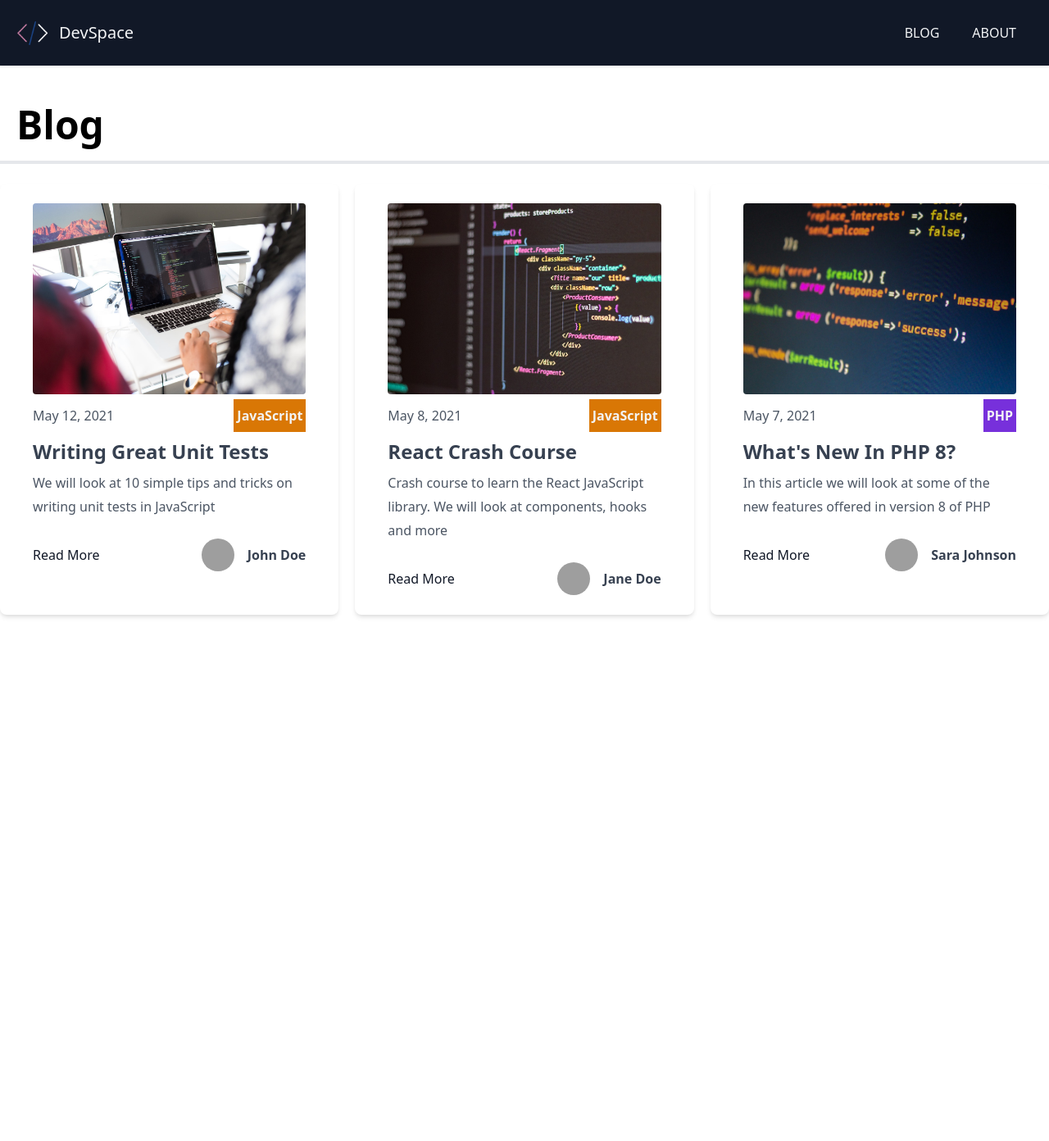
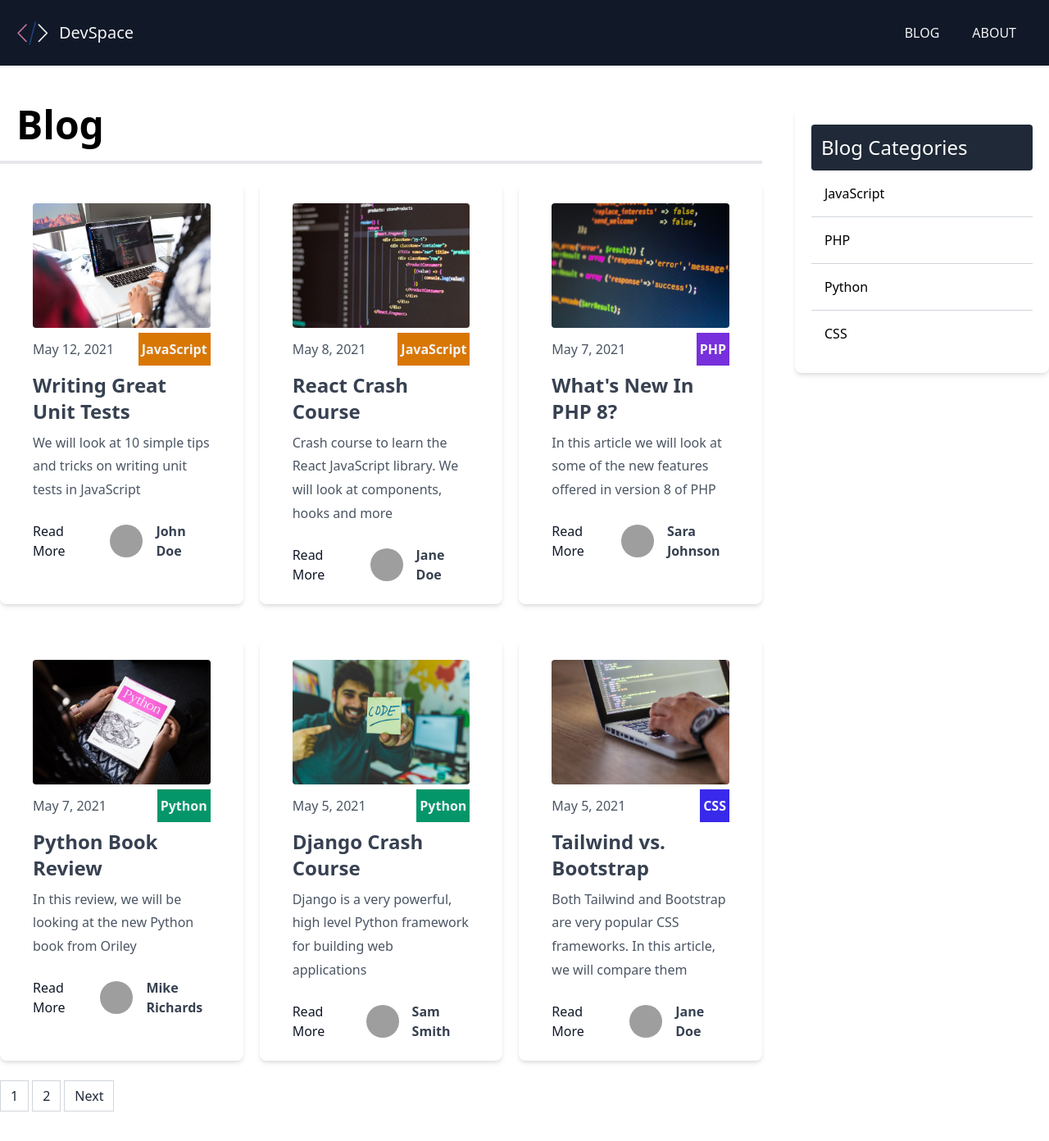
Before and after one commit to dm1tro69/devspace-blog, a Next.js app: page /blog/page/1 in a window 1280 px wide. Shown: the whole page at 82% size. Before the commit the page ends 800 px from the top, so only its background shows below. Built offline with nearby package versions, Linux system fonts and the light colour scheme; grey boxes are pictures that could not be loaded.

Commit message:
add pagination

```diff
--- /dev/null
+++ b/compnents/CategoryList.js
@@ -0,0 +1,18 @@
+import Link from 'next/link'
+
+export default function CategoryList({ categories }) {
+    return (
+        <div className='w-full p-5 bg-white rounded-lg shadow-md mt-6'>
+            <h3 className='text-2xl bg-gray-800 text-white p-3 rounded'>
+                Blog Categories
+            </h3>
+            <ul className='divide-y divide-gray-300'>
+                {categories.map((category, index) => (
+                    <Link key={index} href={`/blog/category/${category.toLowerCase()}`}>
+                        <li className='p-4 cursor-pointer hover:bg-gray-50'>{category}</li>
+                    </Link>
+                ))}
+            </ul>
+        </div>
+    )
+}
--- /dev/null
+++ b/compnents/Pagination.js
@@ -0,0 +1,39 @@
+import Link from 'next/link'
+
+export default function Pagination({ currentPage, numPages }) {
+    const isFirst = currentPage === 1
+    const isLast = currentPage === numPages
+    const prevPage = `/blog/page/${currentPage - 1}`
+    const nextPage = `/blog/page/${currentPage + 1}`
+
+    if (numPages === 1) return <></>
+
+    return (
+        <div className='mt-6'>
+            <ul className='flex pl-0 list-none my-2'>
+                {!isFirst && (
+                    <Link href={prevPage}>
+                        <li className='relative block py-2 px-3 leading-tight bg-white border border-gray-300 text-gray-800 mr-1 hover:bg-gray-200 cursor-pointer'>
+                            Previous
+                        </li>
+                    </Link>
+                )}
+                {Array.from({length: numPages}, (_, i) => (
+                    <Link href={`/blog/page/${i + 1}`}>
+                        <li className='relative block py-2 px-3 leading-tight bg-white border border-gray-300 text-gray-800 mr-1 hover:bg-gray-200 cursor-pointer'>
+                            {i + 1}
+                        </li>
+                    </Link>
+                ))}
+
+                {!isLast && (
+                    <Link href={nextPage}>
+                        <li className='relative block py-2 px-3 leading-tight bg-white border border-gray-300 text-gray-800 mr-1 hover:bg-gray-200 cursor-pointer'>
+                            Next
+                        </li>
+                    </Link>
+                )}
+            </ul>
+        </div>
+    )
+}
--- a/config/index.js
+++ b/config/index.js
@@ -1 +1 @@
-export const POSTS_PER_PAGE = 3
+export const POSTS_PER_PAGE = 6
--- /dev/null
+++ b/lib/posts.js
@@ -0,0 +1,26 @@
+import fs from "fs";
+import path from "path";
+import matter from "gray-matter";
+import {sortByDate} from "../utils";
+
+const files = fs.readdirSync(path.join('posts'))
+
+export function getPosts() {
+    const posts = files.map((filename) => {
+        const slug = filename.replace('.md', '')
+
+        const markdownWithMeta = fs.readFileSync(
+            path.join('posts', filename),
+            'utf-8'
+        )
+
+        const { data: frontmatter } = matter(markdownWithMeta)
+
+        return {
+            slug,
+            frontmatter,
+        }
+    })
+
+    return posts.sort(sortByDate)
+}
--- /dev/null
+++ b/pages/blog/category/[category_name].js
@@ -0,0 +1,79 @@
+import fs from 'fs';
+import path from 'path';
+import matter from "gray-matter";
+import Layout from "../../../compnents/Layout";
+import Post from "../../../compnents/Post";
+import CategoryList from "../../../compnents/CategoryList";
+import {getPosts} from "../../../lib/posts";
+
+
+export default function CategoryBlogPage({ posts, categoryName, categories }) {
+    return (
+        <Layout>
+            <div className='flex justify-between'>
+                <div className='w-3/4 mr-10'>
+                    <h1 className='text-5xl border-b-4 p-5 font-bold'>
+                        Posts in {categoryName}
+                    </h1>
+
+                    <div className='grid md:grid-cols-2 lg:grid-cols-3 gap-5'>
+                        {posts.map((post, index) => (
+                            <Post key={index} post={post} />
+                        ))}
+                    </div>
+                </div>
+
+                <div className='w-1/4'>
+                    <CategoryList categories={categories} />
+                </div>
+            </div>
+        </Layout>
+    )
+}
+
+export async function getStaticPaths() {
+    const files = fs.readdirSync(path.join('posts'))
+
+    const categories = files.map((filename) => {
+        const markdownWithMeta = fs.readFileSync(
+            path.join('posts', filename),
+            'utf-8'
+        )
+
+        const { data: frontmatter } = matter(markdownWithMeta)
+
+        return frontmatter.category.toLowerCase()
+    })
+
+    const paths = categories.map((category) => ({
+        params: { category_name: category },
+    }))
+
+    return {
+        paths,
+        fallback: false,
+    }
+}
+
+export async function getStaticProps({ params: { category_name } }) {
+    const files = fs.readdirSync(path.join('posts'))
+
+    const posts = getPosts()
+
+    // Get categories for sidebar
+    const categories = posts.map((post) => post.frontmatter.category)
+    const uniqueCategories = [...new Set(categories)]
+
+    // Filter posts by category
+    const categoryPosts = posts.filter(
+        (post) => post.frontmatter.category.toLowerCase() === category_name
+    )
+
+    return {
+        props: {
+            posts: categoryPosts,
+            categoryName: category_name,
+            categories: uniqueCategories,
+        },
+    }
+}
--- a/pages/blog/page/[page_index].js
+++ b/pages/blog/page/[page_index].js
@@ -6,61 +6,79 @@
 import PostPage from "../../../compnents/Post";
 import {sortByDate} from "../../../utils";
 import {POSTS_PER_PAGE} from "../../../config";
+import Pagination from "../../../compnents/Pagination";
+import CategoryList from "../../../compnents/CategoryList";
+import Post from "../../../compnents/Post";
+import {getPosts} from "../../../lib/posts";
 
 
-export default function BlogPage({posts, numPages, currentPage}) {
-
+export default function BlogPage({ posts, numPages, currentPage, categories }) {
     return (
         <Layout>
+            <div className='flex justify-between flex-col md:flex-row'>
+                <div className='w-3/4 mr-10'>
+                    <h1 className='text-5xl border-b-4 p-5 font-bold'>Blog</h1>
 
-            <h1 className={'text-5xl border-b-4 p-5 font-bold'}>Blog</h1>
-            <div className="grid md:grid-cols-2 lg:grid-cols-3 gap-5">
-                {posts.map((post, i)=> <PostPage key={i} post={post}/>)}
+                    <div className='grid md:grid-cols-2 lg:grid-cols-3 gap-5'>
+                        {posts.map((post, index) => (
+                            <Post key={index} post={post} />
+                        ))}
+                    </div>
+
+                    <Pagination currentPage={currentPage} numPages={numPages} />
+                </div>
+
+                <div className='w-1/4'>
+                    <CategoryList categories={categories} />
+                </div>
             </div>
-
         </Layout>
     )
 }
-export async function getStaticPaths(){
+
+export async function getStaticPaths() {
     const files = fs.readdirSync(path.join('posts'))
+
     const numPages = Math.ceil(files.length / POSTS_PER_PAGE)
 
     let paths = []
-    for (let i = 1; i < numPages; i++){
+
+    for (let i = 1; i <= numPages; i++) {
         paths.push({
-            params: {page_index: i.toString()}
+            params: { page_index: i.toString() },
         })
     }
 
     return {
         paths,
-        fallback: false
+        fallback: false,
     }
 }
 
+export async function getStaticProps({ params }) {
+    const page = parseInt((params && params.page_index) || 1)
 
-export async function getStaticProps({params}) {
-    const page = parseInt((params && params.page_index) || 1)
     const files = fs.readdirSync(path.join('posts'))
-    const posts = files.map((filename) => {
-        const slug = filename.replace('.md', '')
 
-        const markdownWithMeta = fs.readFileSync(
-            path.join('posts', filename),
-            'utf-8'
-        )
+    const posts = getPosts()
 
-        const { data: frontmatter } = matter(markdownWithMeta)
+    // Get categories for sidebar
+    const categories = posts.map((post) => post.frontmatter.category)
+    const uniqueCategories = [...new Set(categories)]
 
-        return {
-            slug,
-            frontmatter,
-        }
-    })
     const numPages = Math.ceil(files.length / POSTS_PER_PAGE)
     const pageIndex = page - 1
-    const orderedPosts = posts.sort(sortByDate).slice(pageIndex * POSTS_PER_PAGE, (pageIndex + 1) * POSTS_PER_PAGE )
+    const orderedPosts = posts.slice(
+        pageIndex * POSTS_PER_PAGE,
+        (pageIndex + 1) * POSTS_PER_PAGE
+    )
+
     return {
-        props: {posts: orderedPosts, numPages, currentPage: page}
+        props: {
+            posts: orderedPosts,
+            numPages,
+            currentPage: page,
+            categories: uniqueCategories,
+        },
     }
 }
```
